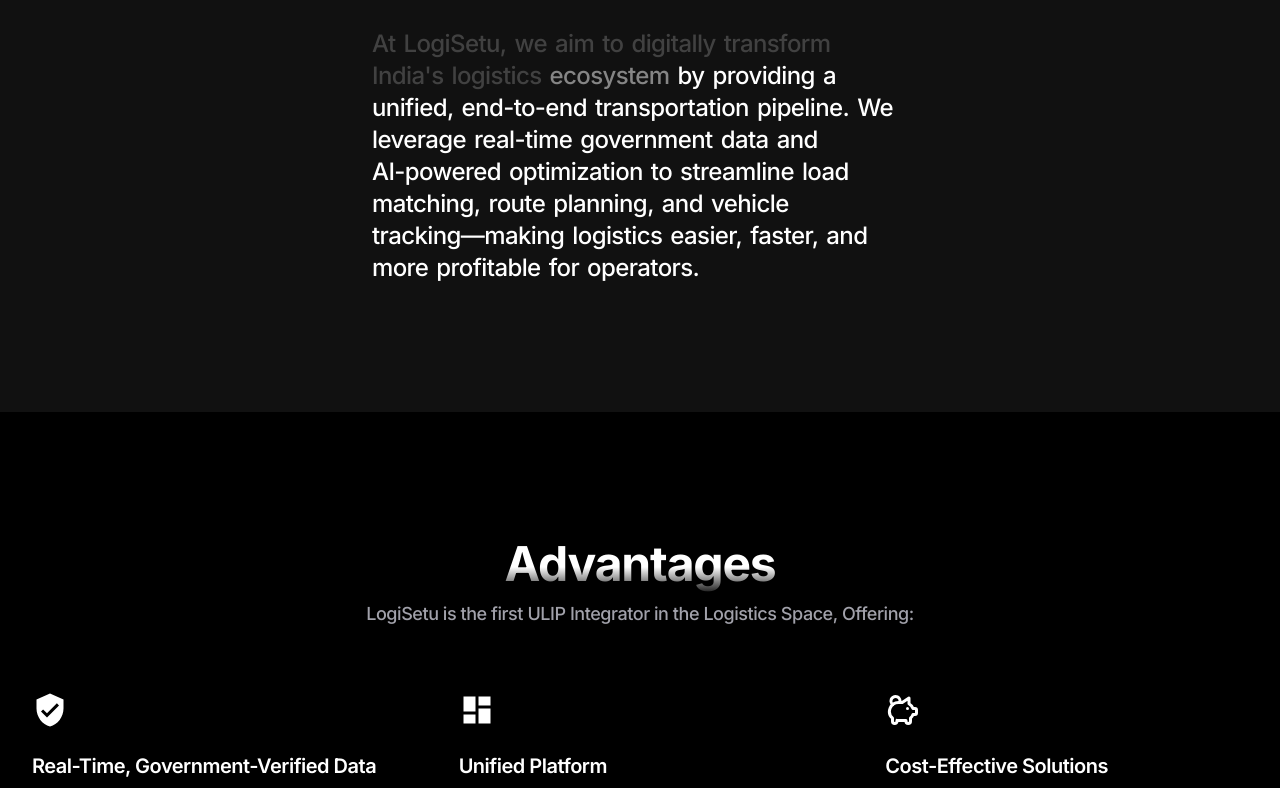
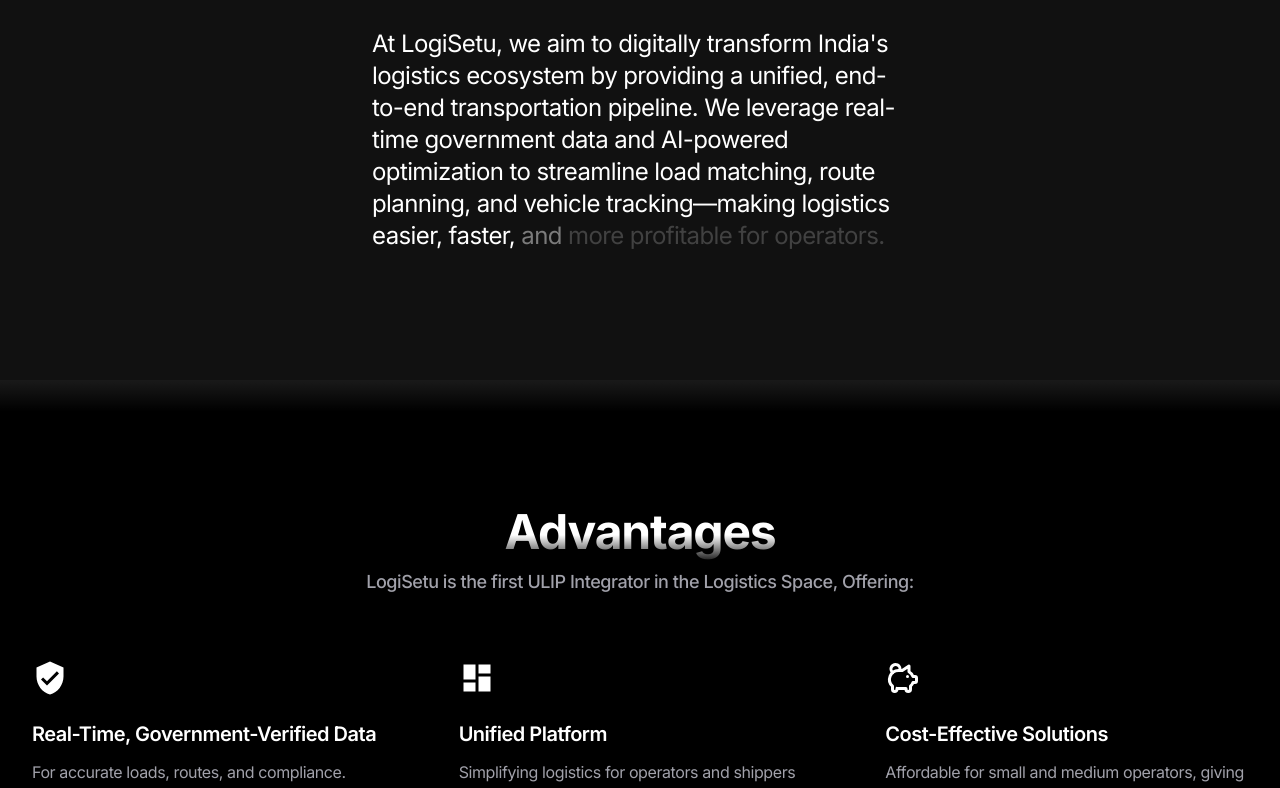
Before and after one commit to amlanxbghn/logisetu-website, a Next.js app: page / in a window 1280 px wide. Shown: the part 826-1614 px from the top of the page. Built offline with nearby package versions, Linux system fonts and the light colour scheme.

Commit message:
Animated Mission

```diff
--- a/src/components/Advantage.tsx
+++ b/src/components/Advantage.tsx
@@ -10,7 +10,10 @@
 
 const Advantage = () => {
     return (
-        <div className="w-full py-12 md:py-24 lg:py-32">
+        <div className="relative w-full py-12 md:py-24 lg:py-32">
+
+            <div className="absolute top-0 left-0 right-0 h-8 bg-gradient-to-b from-white to-transparent opacity-10"></div>
+
             <div className="container">
                 <h2 className="text-4xl text-center md:text-5xl font-bold pb-1.5 mb-1.5 tracking-tight bg-gradient-to-b from-white via-white to-[#111111] text-transparent bg-clip-text">
                     Advantages
--- a/src/components/Hero.tsx
+++ b/src/components/Hero.tsx
@@ -4,7 +4,7 @@
 
 const Hero = () => {
   return (
-    <div className="py-36">
+    <div className="relative py-36">
       <div className="container">
 
         <div className="z-10 flex mb-12 items-center justify-center">
@@ -35,6 +35,9 @@
         </div>
 
       </div>
+
+      <div className="absolute bottom-0 left-0 right-0 h-8 bg-gradient-to-t from-white to-transparent opacity-10"></div>
+
     </div>
   )
 }
--- a/src/components/Mission.tsx
+++ b/src/components/Mission.tsx
@@ -8,7 +8,9 @@
                     Our Mission
                 </h2>
                 <div>
-                    <TextRevealByWord text="At LogiSetu, we aim to digitally transform India's logistics ecosystem by providing a unified, end-to-end transportation pipeline. We leverage real-time government data and AI-powered optimization to streamline load matching, route planning, and vehicle tracking—making logistics easier, faster, and more profitable for operators." />
+                    <TextRevealByWord text="At LogiSetu, we aim to digitally transform India's logistics ecosystem by providing a unified, end-to-end transportation pipeline. We leverage real-time government data and AI-powered optimization to streamline load matching, route planning, and vehicle tracking—making logistics easier, faster, and more profitable for operators."
+                        className="text-2xl"
+                    />
                 </div>
             </div>
         </div>
--- a/src/components/ui/text-reveal.tsx
+++ b/src/components/ui/text-reveal.tsx
@@ -2,7 +2,6 @@
 
 import { FC, ReactNode, useRef } from "react";
 import { motion, useScroll, useTransform } from "framer-motion";
-
 import { cn } from "@/lib/utils";
 
 interface TextRevealByWordProps {
@@ -14,38 +13,34 @@
   text,
   className,
 }) => {
-  const targetRef = useRef<HTMLDivElement | null>(null);
-
+  const targetRef = useRef<HTMLDivElement>(null);
   const { scrollYProgress } = useScroll({
     target: targetRef,
+    offset: ["start 80%", "end 20%"] // Adjusted offset for more responsive reveal
   });
-  const words = text.split(" ");
+
+  const sentences = text.split("|");
+  const totalWords = text.split(" ").length;
 
   return (
-    <div ref={targetRef} className={cn("relative z-0", className)}>
-      <div
-        className={
-          "max-w-4xl"
-        }
-      >
-        <p
-          ref={targetRef}
-          className={
-            "text-lg md:text-2xl font-medium text-white/20"
-          }
-        >
+    <div ref={targetRef} className={cn("", className)}>
+      {sentences.map((sentence, sentenceIndex) => {
+        const words = sentence.trim().split(" ");
+        return (
+          <div key={sentenceIndex}>
             {words.map((word, i) => {
-            const start = i / words.length;
-            const end = start + 1 / words.length;
+              const wordIndex = sentenceIndex * words.length + i;
+              const start = wordIndex / totalWords;
+              const end = (wordIndex + 1) / totalWords;
               return (
                 <Word key={i} progress={scrollYProgress} range={[start, end]}>
-                {word}
+                  {word}{" "}
                 </Word>
               );
             })}
-
-        </p>
           </div>
+        );
+      })}
     </div>
   );
 };
@@ -57,12 +52,16 @@
 }
 
 const Word: FC<WordProps> = ({ children, progress, range }) => {
-  const opacity = useTransform(progress, range, [1, 0.2]);
+  const opacity = useTransform(progress, range, [0.2, 1]);
 
   return (
     <motion.span
-      style={{ opacity: opacity }}
-      className="relative text-white inline-block mr-2"
+      style={{
+        opacity,
+        color: "white",
+        transition: "opacity 0.2s ease-out",
+      }}
+      className="text-white/20"
     >
       {children}
     </motion.span>
```
Lines whose indentation alone changed are shown as unchanged.
